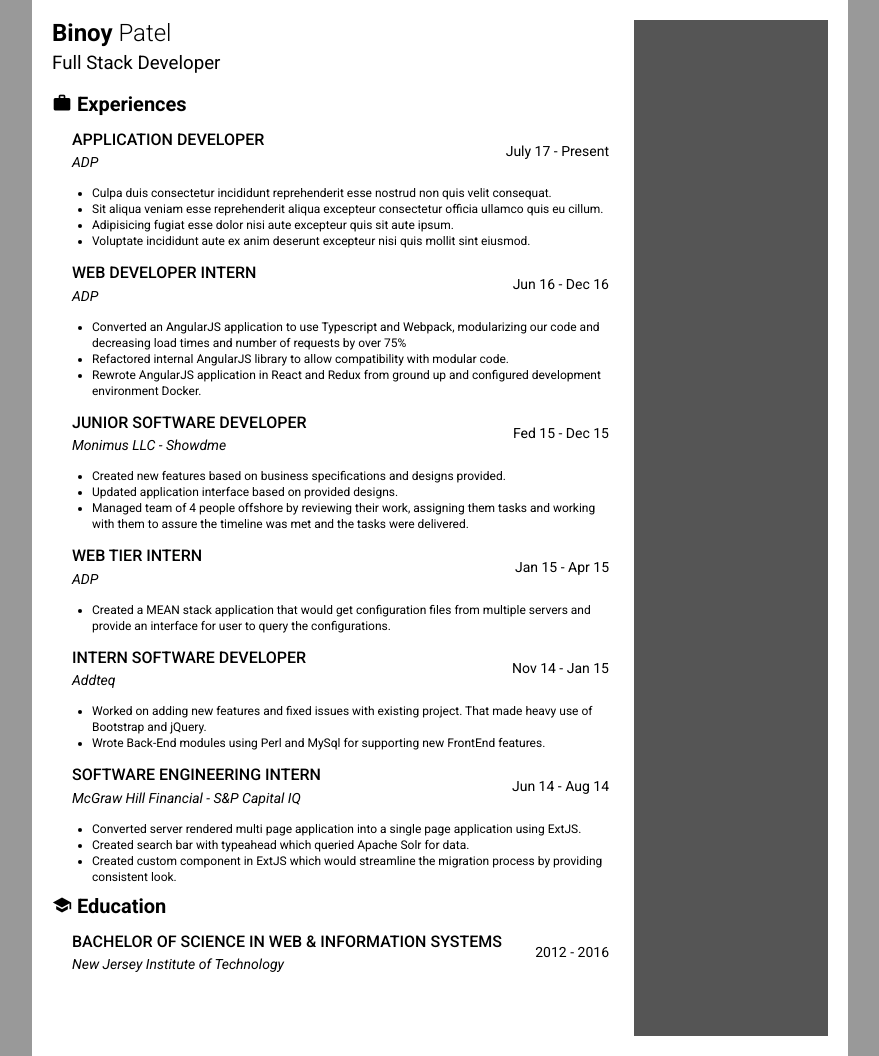
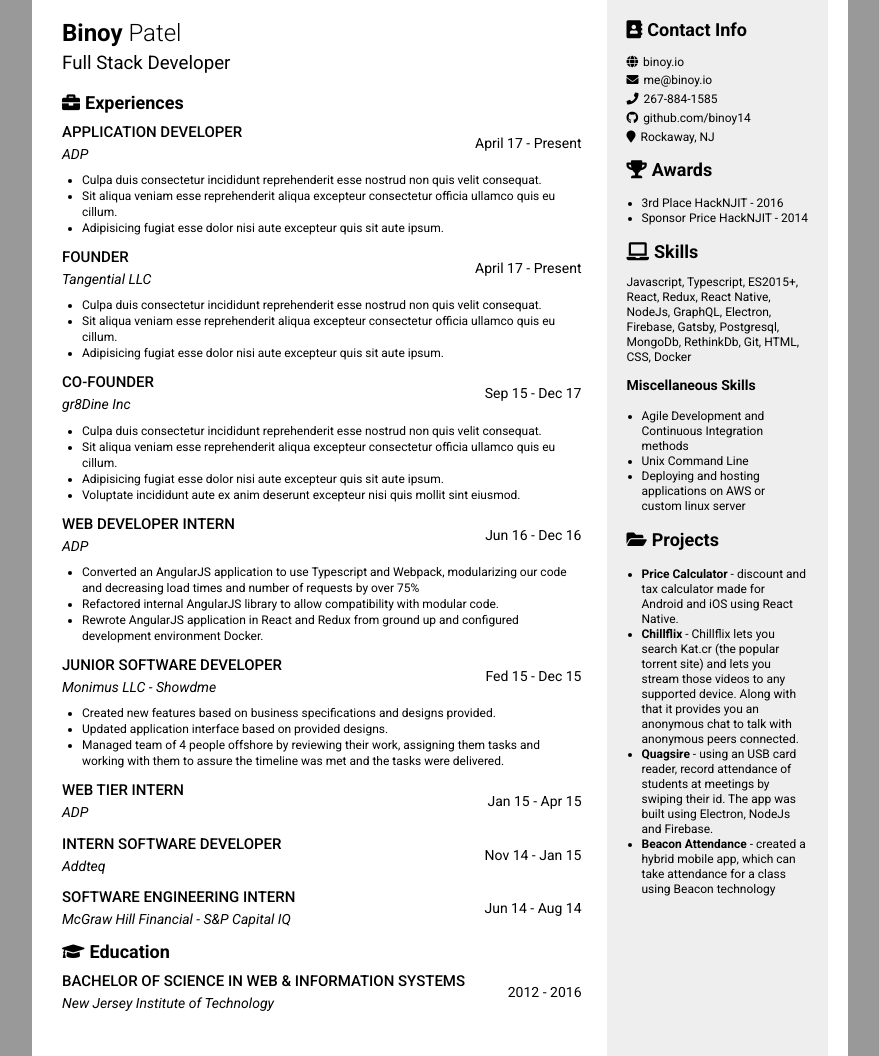
Before and after one commit to jslopeza/resume-react, a React app: page / in a window 1280 px wide. Shown: the whole page, without its empty margins (200-1079 px from the left). Built offline with nearby package versions, Linux system fonts and the light colour scheme.

Commit message:
Completed layout and print tested

```diff
--- /dev/null
+++ b/Components/ContactInfo.js
@@ -0,0 +1,44 @@
+import React from 'react';
+import SectionTitle from './SectionTitle';
+import ContactInfoItem from './ContactInfoItem';
+
+const contactInfo = [
+  {
+    icon: 'globe',
+    title: 'binoy.io',
+  },
+  {
+    icon: 'envelope',
+    title: 'me@binoy.io',
+  },
+  {
+    icon: 'phone',
+    title: '267-884-1585',
+  },
+  {
+    icon: 'github',
+    title: 'github.com/binoy14',
+    type: 'fab',
+  },
+  {
+    icon: 'map-marker',
+    title: 'Rockaway, NJ',
+  },
+];
+
+const ContactInfo = () => (
+  <React.Fragment>
+    <SectionTitle
+      title="Contact Info"
+      icon="address-book"
+      style={{ margin: '20px 0 15px' }}
+    />
+    {contactInfo.map(item => (
+      <ContactInfoItem key={item.title} icon={item.icon} type={item.type}>
+        {item.title}
+      </ContactInfoItem>
+    ))}
+  </React.Fragment>
+);
+
+export default ContactInfo;
--- /dev/null
+++ b/Components/ContactInfoItem.js
@@ -0,0 +1,12 @@
+import React from 'react';
+import Icon from './Icon';
+import './contactInfo.scss';
+
+const ContactInfo = ({ children, icon, type }) => (
+  <p className="contact-info">
+    <Icon type={type}>{icon}</Icon>
+    {children}
+  </p>
+);
+
+export default ContactInfo;
--- /dev/null
+++ b/Components/Icon.js
@@ -0,0 +1,11 @@
+import React from 'react';
+
+const Icon = ({ children, className, type }) => (
+  <i className={`${type} fa-${children} ${className}`} />
+);
+
+Icon.defaultProps = {
+  type: 'fas',
+};
+
+export default Icon;
--- a/Components/LeftContainer.js
+++ b/Components/LeftContainer.js
@@ -7,11 +7,31 @@ const LeftContainer = () => (
   <div className="container--left">
     <Title />
     {/* Experience */}
-    <SectionTitle title="Experiences" icon="work" />
+    <SectionTitle title="Experiences" icon="briefcase" />
     <SectionBody
       title="Application Developer"
       subTitle="ADP"
-      rightText="July 17 - Present"
+      rightText="April 17 - Present"
+      body={[
+        'Culpa duis consectetur incididunt reprehenderit esse nostrud non quis velit consequat.',
+        'Sit aliqua veniam esse reprehenderit aliqua excepteur consectetur officia ullamco quis eu cillum.',
+        'Adipisicing fugiat esse dolor nisi aute excepteur quis sit aute ipsum.',
+      ]}
+    />
+    <SectionBody
+      title="Founder"
+      subTitle="Tangential LLC"
+      rightText="April 17 - Present"
+      body={[
+        'Culpa duis consectetur incididunt reprehenderit esse nostrud non quis velit consequat.',
+        'Sit aliqua veniam esse reprehenderit aliqua excepteur consectetur officia ullamco quis eu cillum.',
+        'Adipisicing fugiat esse dolor nisi aute excepteur quis sit aute ipsum.',
+      ]}
+    />
+    <SectionBody
+      title="Co-Founder"
+      subTitle="gr8Dine Inc"
+      rightText="Sep 15 - Dec 17"
       body={[
         'Culpa duis consectetur incididunt reprehenderit esse nostrud non quis velit consequat.',
         'Sit aliqua veniam esse reprehenderit aliqua excepteur consectetur officia ullamco quis eu cillum.',
@@ -43,32 +63,36 @@ const LeftContainer = () => (
       title="Web Tier Intern"
       subTitle="ADP"
       rightText="Jan 15 - Apr 15"
-      body={[
-        'Created a MEAN stack application that would get configuration files from multiple servers and provide an interface for user to query the configurations.',
-      ]}
+      // body={[
+      //   'Created a MEAN stack application that would get configuration files from multiple servers and provide an interface for user to query the configurations.',
+      // ]}
     />
     <SectionBody
       title="Intern Software Developer"
       subTitle="Addteq"
       rightText="Nov 14 - Jan 15"
-      body={[
-        'Worked on adding new features and fixed issues with existing project. That made heavy use of Bootstrap and jQuery.',
-        'Wrote Back-End modules using Perl and MySql for supporting new FrontEnd features.',
-      ]}
+      // body={[
+      //   'Worked on adding new features and fixed issues with existing project. That made heavy use of Bootstrap and jQuery.',
+      //   'Wrote Back-End modules using Perl and MySql for supporting new FrontEnd features.',
+      // ]}
     />
     <SectionBody
       title="Software Engineering Intern"
       subTitle="McGraw Hill Financial - S&P Capital IQ"
       rightText="Jun 14 - Aug 14"
-      body={[
-        'Converted server rendered multi page application into a single page application using ExtJS.',
-        'Created search bar with typeahead which queried Apache Solr for data.',
-        'Created custom component in ExtJS which would streamline the migration process by providing consistent look.',
-      ]}
+      // body={[
+      //   'Converted server rendered multi page application into a single page application using ExtJS.',
+      //   'Created search bar with typeahead which queried Apache Solr for data.',
+      //   'Created custom component in ExtJS which would streamline the migration process by providing consistent look.',
+      // ]}
     />
 
     {/* Education */}
-    <SectionTitle title="Education" icon="school" />
+    <SectionTitle
+      title="Education"
+      icon="graduation-cap"
+      style={{ marginTop: '10px' }}
+    />
     <SectionBody
       title="Bachelor of Science in Web & Information Systems"
       subTitle="New Jersey Institute of Technology"
--- a/Components/RightContainer.js
+++ b/Components/RightContainer.js
@@ -1,5 +1,43 @@
 import React from 'react';
+import ContactInfo from './ContactInfo';
+import Skills from './Skills';
+import SectionTitle from './SectionTitle';
 
-const RightContainer = () => <div className="container--right" />;
+const RightContainer = () => (
+  <div className="container--right">
+    <ContactInfo />
+
+    <SectionTitle icon="trophy" title="Awards" style={{ marginTop: '15px' }} />
+    <ul className="skills--list">
+      <li className="skills--list--item">3rd Place HackNJIT - 2016</li>
+      <li className="skills--list--item">Sponsor Price HackNJIT - 2014</li>
+    </ul>
+
+    <Skills />
+
+    <SectionTitle title="Projects" icon="folder-open" />
+    <ul className="skills--list">
+      <li className="skills--list--item">
+        <strong>Price Calculator</strong> - discount and tax calculator made for
+        Android and iOS using React Native.
+      </li>
+      <li className="skills--list--item">
+        <strong>Chillflix</strong> - Chillflix lets you search Kat.cr (the
+        popular torrent site) and lets you stream those videos to any supported
+        device. Along with that it provides you an anonymous chat to talk with
+        anonymous peers connected.
+      </li>
+      <li className="skills--list--item">
+        <strong>Quagsire</strong> - using an USB card reader, record attendance
+        of students at meetings by swiping their id. The app was built using
+        Electron, NodeJs and Firebase.
+      </li>
+      <li className="skills--list--item">
+        <strong>Beacon Attendance</strong> - created a hybrid mobile app, which
+        can take attendance for a class using Beacon technology
+      </li>
+    </ul>
+  </div>
+);
 
 export default RightContainer;
--- a/Components/SectionTitle.js
+++ b/Components/SectionTitle.js
@@ -1,9 +1,10 @@
 import React from 'react';
+import Icon from './Icon';
 import './sectionTitle.scss';
 
-const SectionTitle = ({ title, icon }) => (
-  <div className="section">
-    <i className="material-icons section--icon">{icon}</i>
+const SectionTitle = ({ title, icon, style }) => (
+  <div className="section" style={style}>
+    <Icon className="section--icon">{icon}</Icon>
     <h3 className="section--title"> {title}</h3>
   </div>
 );
--- /dev/null
+++ b/Components/Skills.js
@@ -0,0 +1,44 @@
+import React from 'react';
+import SectionTitle from './SectionTitle';
+import './skills.scss';
+
+const skills = [
+  'Javascript',
+  'Typescript',
+  'ES2015+',
+  'React',
+  'Redux',
+  'React Native',
+  'NodeJs',
+  'GraphQL',
+  'Electron',
+  'Firebase',
+  'Gatsby',
+  'Postgresql',
+  'MongoDb',
+  'RethinkDb',
+  'Git',
+  'HTML',
+  'CSS',
+  'Docker',
+];
+
+const Skills = () => (
+  <div>
+    <SectionTitle title="Skills" icon="laptop" />
+    <p className="skills--content">{skills.join(', ')}</p>
+
+    <h4 className="skills--heading">Miscellaneous Skills</h4>
+    <ul className="skills--list">
+      <li className="skills--list--item">
+        Agile Development and Continuous Integration methods
+      </li>
+      <li className="skills--list--item">Unix Command Line</li>
+      <li className="skills--list--item">
+        Deploying and hosting applications on AWS or custom linux server
+      </li>
+    </ul>
+  </div>
+);
+
+export default Skills;
--- a/Components/Title.js
+++ b/Components/Title.js
@@ -2,7 +2,7 @@ import React from 'react';
 import './title.scss';
 
 const Title = () => (
-  <div>
+  <div className="title--container">
     <h1 className="title">
       <span className="title-first">Binoy</span> Patel
     </h1>
--- /dev/null
+++ b/Components/contactInfo.scss
@@ -0,0 +1,11 @@
+.contact-info {
+  font-size: 12px;
+  display: flex;
+  margin-top: 0;
+  margin-bottom: 5px;
+
+  i {
+    font-size: 12px;
+    margin-right: 5px;
+  }
+}
--- /dev/null
+++ b/Components/container.scss
@@ -0,0 +1,19 @@
+.container {
+  margin: 0 auto;
+  padding: 0 20px 0 30px;
+  background: #fff;
+  width: var(--page-width);
+  height: var(--page-height);
+  display: flex;
+
+  &--left {
+    flex: 3;
+    margin-top: 20px;
+  }
+
+  &--right {
+    background: #eee;
+    padding: 0px 20px;
+    flex: 1;
+  }
+}
--- a/Components/sectionBody.scss
+++ b/Components/sectionBody.scss
@@ -1,13 +1,11 @@
 .section-body {
   --right-margin: 25px;
-
-  margin-left: 20px;
 
   &--header {
     display: flex;
     justify-content: space-between;
     align-items: center;
-    margin: 10px 0 0 0;
+    margin: 5px 0 0 0;
   }
 
   &--title,
@@ -16,7 +14,7 @@
   }
 
   &--title {
-    font-size: 16px;
+    font-size: 15px;
     text-transform: uppercase;
     font-weight: 500;
   }
@@ -33,7 +31,7 @@
 
   &--list {
     padding-left: 20px;
-    margin: 10px 0;
+    margin: 5px 0 8px 0;
   }
 
   &--list--item {
--- a/Components/sectionTitle.scss
+++ b/Components/sectionTitle.scss
@@ -1,5 +1,5 @@
 .section {
-  --font-size: 20px;
+  --font-size: 18px;
 
   display: flex;
 
--- /dev/null
+++ b/Components/sidebarTitle.scss
@@ -0,0 +1,5 @@
+.sidebar--title {
+  font-weight: 400;
+  text-transform: uppercase;
+  font-size: 17px;
+}
--- /dev/null
+++ b/Components/skills.scss
@@ -0,0 +1,19 @@
+.skills {
+  &--heading {
+    margin: 0px;
+    font-size: 14px;
+  }
+  &--content {
+    font-size: 12px;
+    line-height: 15px;
+  }
+
+  &--list {
+    padding-left: 15px;
+
+    &--item {
+      font-size: 12px;
+      line-height: 15px;
+    }
+  }
+}
--- a/Components/title.scss
+++ b/Components/title.scss
@@ -5,6 +5,7 @@
   color: #000;
   margin-bottom: 5px;
   margin-top: 0px;
+  margin-right: 20px;
 
   &-first {
     font-weight: 700;
--- a/index.html
+++ b/index.html
@@ -4,7 +4,13 @@
   <title>Resume</title>
   <link rel="stylesheet" type="text/css" href="normalize.css" />
   <link href="https://fonts.googleapis.com/css?family=Roboto:300,400,400i,500,700,900" rel="stylesheet">
-  <link href="https://fonts.googleapis.com/icon?family=Material+Icons" rel="stylesheet">
+  <!-- <link href="https://fonts.googleapis.com/icon?family=Material+Icons" rel="stylesheet"> -->
+  <link rel="stylesheet" href="https://use.fontawesome.com/releases/v5.0.8/css/solid.css" integrity="sha384-v2Tw72dyUXeU3y4aM2Y0tBJQkGfplr39mxZqlTBDUZAb9BGoC40+rdFCG0m10lXk"
+    crossorigin="anonymous">
+  <link rel="stylesheet" href="https://use.fontawesome.com/releases/v5.0.8/css/brands.css" integrity="sha384-IiIL1/ODJBRTrDTFk/pW8j0DUI5/z9m1KYsTm/RjZTNV8RHLGZXkUDwgRRbbQ+Jh"
+    crossorigin="anonymous">
+  <link rel="stylesheet" href="https://use.fontawesome.com/releases/v5.0.8/css/fontawesome.css" integrity="sha384-q3jl8XQu1OpdLgGFvNRnPdj5VIlCvgsDQTQB6owSOHWlAurxul7f+JpUOVdAiJ5P"
+    crossorigin="anonymous">
 </head>
 
 <body>
--- a/index.js
+++ b/index.js
@@ -4,6 +4,7 @@ import ReactDOM from 'react-dom';
 import LeftContainer from './Components/LeftContainer';
 import RightContainer from './Components/RightContainer';
 import './style.scss';
+import './Components/container.scss';
 
 class Resume extends Component {
   render() {
--- a/style.scss
+++ b/style.scss
@@ -16,21 +16,3 @@ body {
   background: #999;
   font-family: 'Roboto', sans-serif;
 }
-
-.container {
-  margin: 0 auto;
-  padding: 20px;
-  background: #fff;
-  width: var(--page-width);
-  height: var(--page-height);
-  display: flex;
-
-  &--left {
-    flex: 3;
-  }
-
-  &--right {
-    background: #555;
-    flex: 1;
-  }
-}
```
Also changed, not shown: Components/SidebarTitle.js (added, +8 -0 lines).
